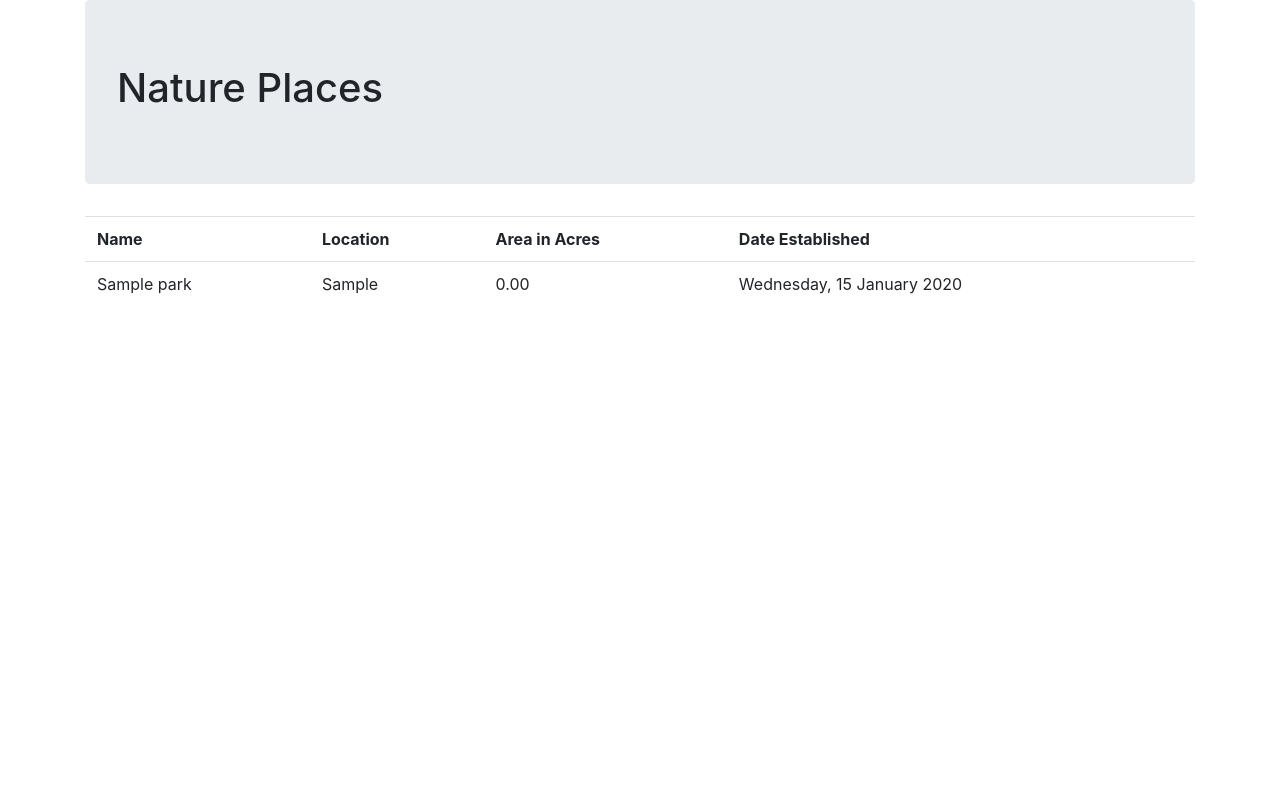
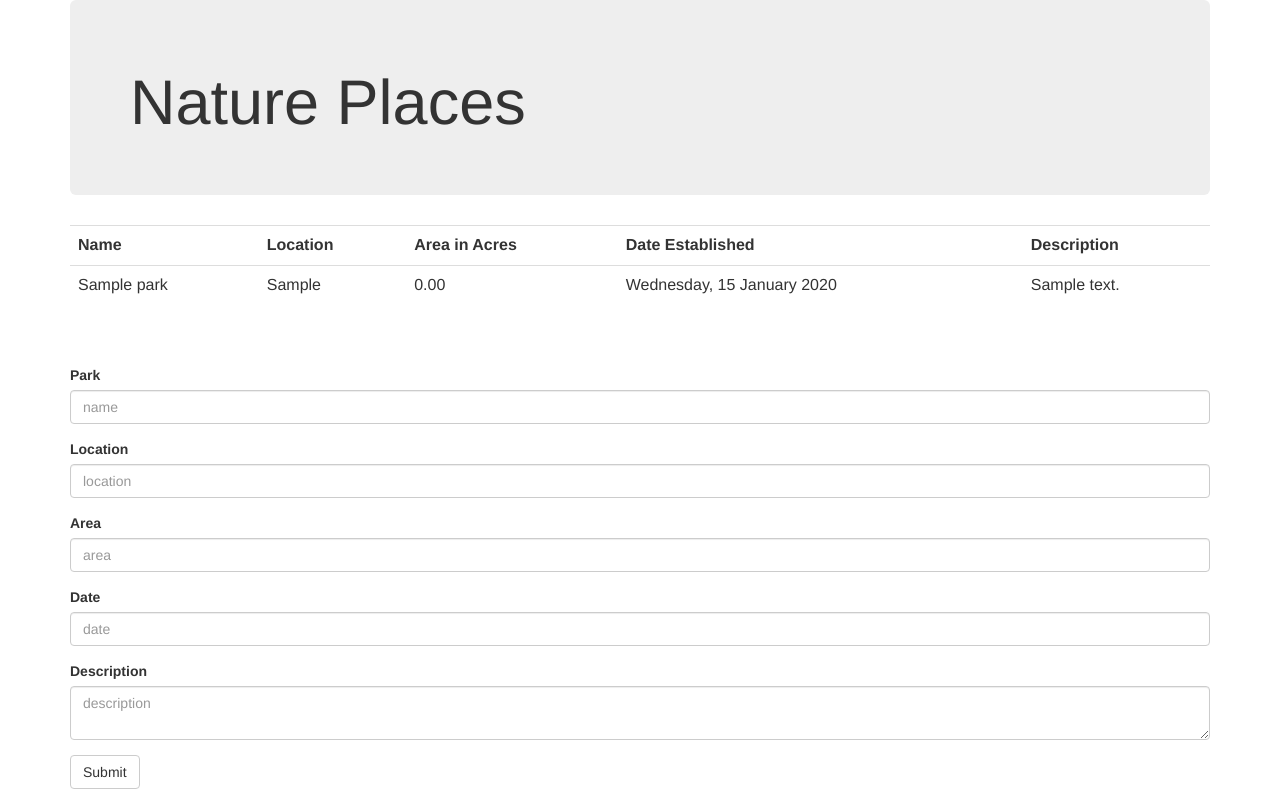
Before and after one commit to Jacob-Ernst/planner.dev, a PHP site: page /public/national_parks.php in a window 1280 px wide. Before the commit the page ends 294 px from the top, so only its background shows below. Run offline with PHP 8.4, Linux system fonts and the light colour scheme; tables that the repository leaves empty or names only in its code hold one stand-in row (values such as "Sample post"); a stand-in replaces the project's code that opens the database connection; some libraries are stand-ins or nearby versions.

Commit message:
Changed the queries to prepared statements and created a form to add parks

```diff
--- a/public/national_parks.php
+++ b/public/national_parks.php
@@ -1,12 +1,38 @@
 <?php
+require_once '../db_connector.php';
 $offset = isset($_GET['offset']) ? intval($_GET['offset']) : 0;
-$dbc = new PDO('mysql:host=127.0.0.1;dbname=codeup_pdo_test_db', 'codeup', 'codeuprocks');
-$dbc->setAttribute(PDO::ATTR_ERRMODE, PDO::ERRMODE_EXCEPTION);
-$stmt = $dbc->query("SELECT name, location, area_in_acres, date_established FROM national_parks LIMIT 4 OFFSET $offset");
-$parks = $stmt->fetchAll(PDO::FETCH_ASSOC);
+
+$stmt = $dbc->prepare("SELECT name, location, area_in_acres, date_established, description FROM national_parks LIMIT :num_of OFFSET :offset");
+$stmt->bindValue(':num_of', 4, PDO::PARAM_INT);
+$stmt->bindValue(':offset', $offset, PDO::PARAM_INT);
+$stmt->execute();
+$parks = $stmt->fetchALL(PDO::FETCH_ASSOC);
 
 $count = $dbc->query('SELECT count(*) FROM national_parks');
 $number = $count->fetchColumn();
+
+$valid = FALSE;
+if (isset($_POST)) {
+    foreach ($_POST as $value ) {
+        if (empty($value)) {
+            $valid = FALSE;
+            break;
+        }
+        else {
+            $valid = TRUE;
+        }
+    }
+}
+
+if($valid) {
+    $stmt = $dbc->prepare('INSERT INTO national_parks (name, location, area_in_acres, date_established, description) VALUES (:name, :location, :area, :date_established, :description)');
+    $stmt->bindValue(':name', $_POST['name'], PDO::PARAM_STR);
+    $stmt->bindValue(':location', $_POST['location'], PDO::PARAM_STR);
+    $stmt->bindValue(':area', $_POST['area'], PDO::PARAM_STR);
+    $stmt->bindValue(':date_established', $_POST['date'], PDO::PARAM_STR);
+    $stmt->bindValue(':description', $_POST['descr'], PDO::PARAM_STR);
+    $stmt->execute();
+}
 ?>
 
 <html>
@@ -30,6 +56,7 @@ $number = $count->fetchColumn();
                 <th>Location</th>
                 <th>Area in Acres</th>
                 <th>Date Established</th>
+                <th>Description</th>
             </tr>
             <?php foreach ($parks as $parkInfo):?>
                 <tr>
@@ -46,6 +73,10 @@ $number = $count->fetchColumn();
                             <?php $date = new DateTime($parkInfo['date_established']);
                                  echo $date->format('l, j F Y');?>
                         </td>
+                        <td>
+                            <?= $parkInfo['description']?>
+
+                        </td>
                 </tr>
             <?php endforeach;?>
         </table>
@@ -60,5 +91,30 @@ $number = $count->fetchColumn();
         <?php endif;?>
     </ul>
     </div>
+    <div class='container'>
+    <form role="form" method="POST" action='national_parks.php'>
+      <div class="form-group">
+        <label for="name">Park</label>
+        <input type="text" class="form-control" name='name' id="name" placeholder="name">
+      </div>
+      <div class="form-group">
+        <label for="location">Location</label>
+        <input type="text" class="form-control" name='location' id="location" placeholder="location">
+      </div>
+      <div class="form-group">
+        <label for="area">Area</label>
+        <input type="text" class="form-control" name='area' id="area" placeholder="area">
+      </div>
+      <div class="form-group">
+        <label for="date">Date</label>
+        <input type="text" class="form-control" name='date' id="date" placeholder="date">
+      </div>
+      <div class="form-group">
+        <label for="descr">Description</label>
+        <textarea name="descr" id='descr' class='form-control' placeholder='description'></textarea>
+      </div>
+      <button type="submit" class="btn btn-default">Submit</button>
+    </form>
+    </div>
 </body>
 </html>
```
